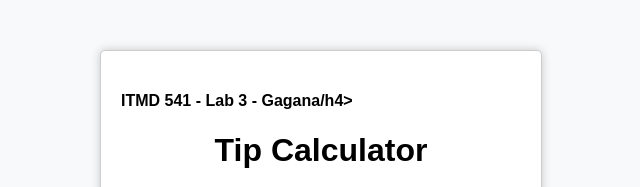
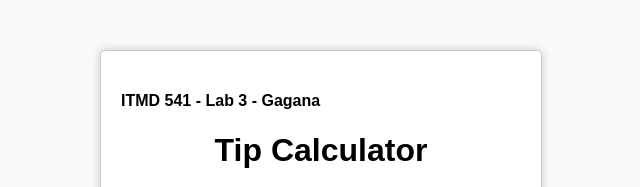
Before and after one commit to Gaganakl/Lab3, a plain HTML site: page index.html in a window 1280 px wide. Shown: the top 187 px of the page, 319-959 px from the left. Drawn offline with Linux system fonts and the light colour scheme.

Commit message:
changes made

```diff
--- a/index.html
+++ b/index.html
@@ -10,7 +10,7 @@
 
 <body>
     <div class="calculator">
-        <h4>ITMD 541 - Lab 3 - Gagana/h4>
+        <h4>ITMD 541 - Lab 3 - Gagana</h4>
         <h1>Tip Calculator</h1>
         <form id="tipForm">
             <div class="form-group">
```
